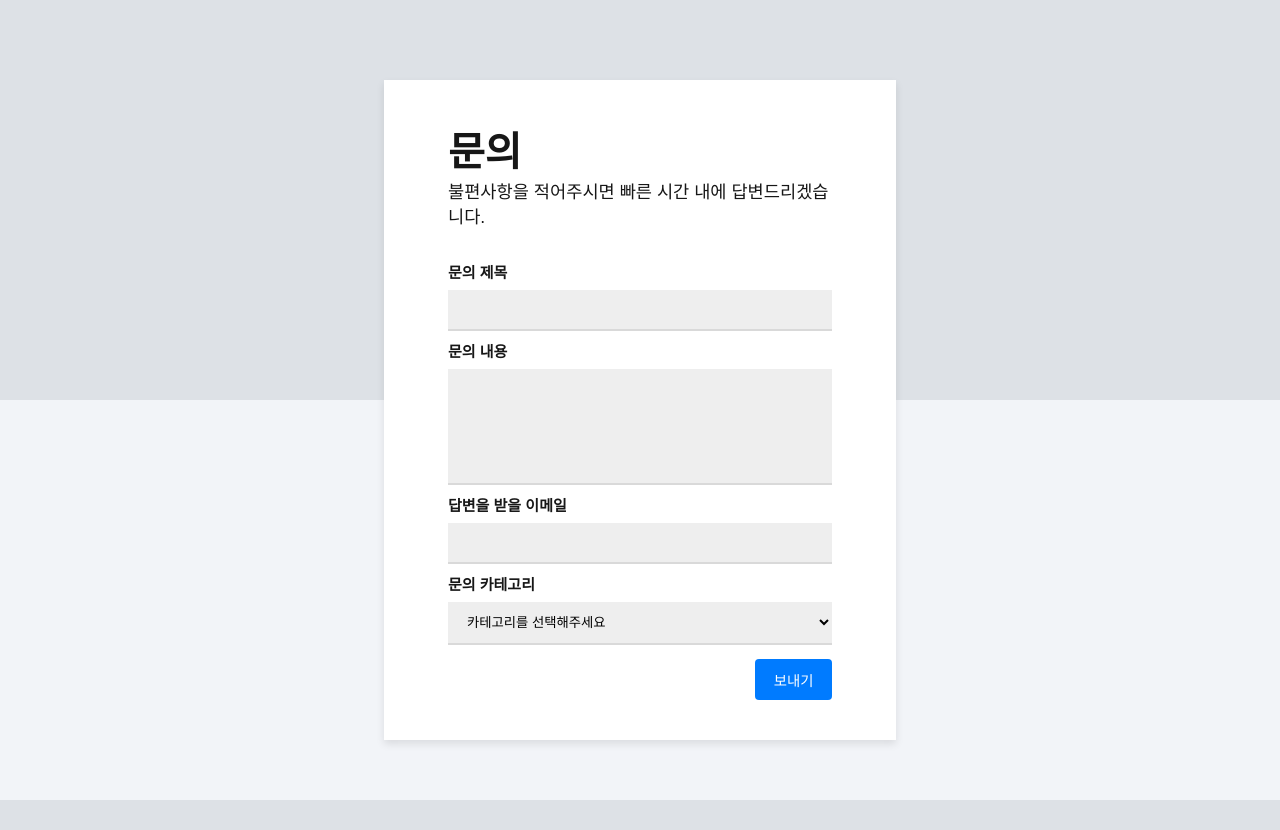
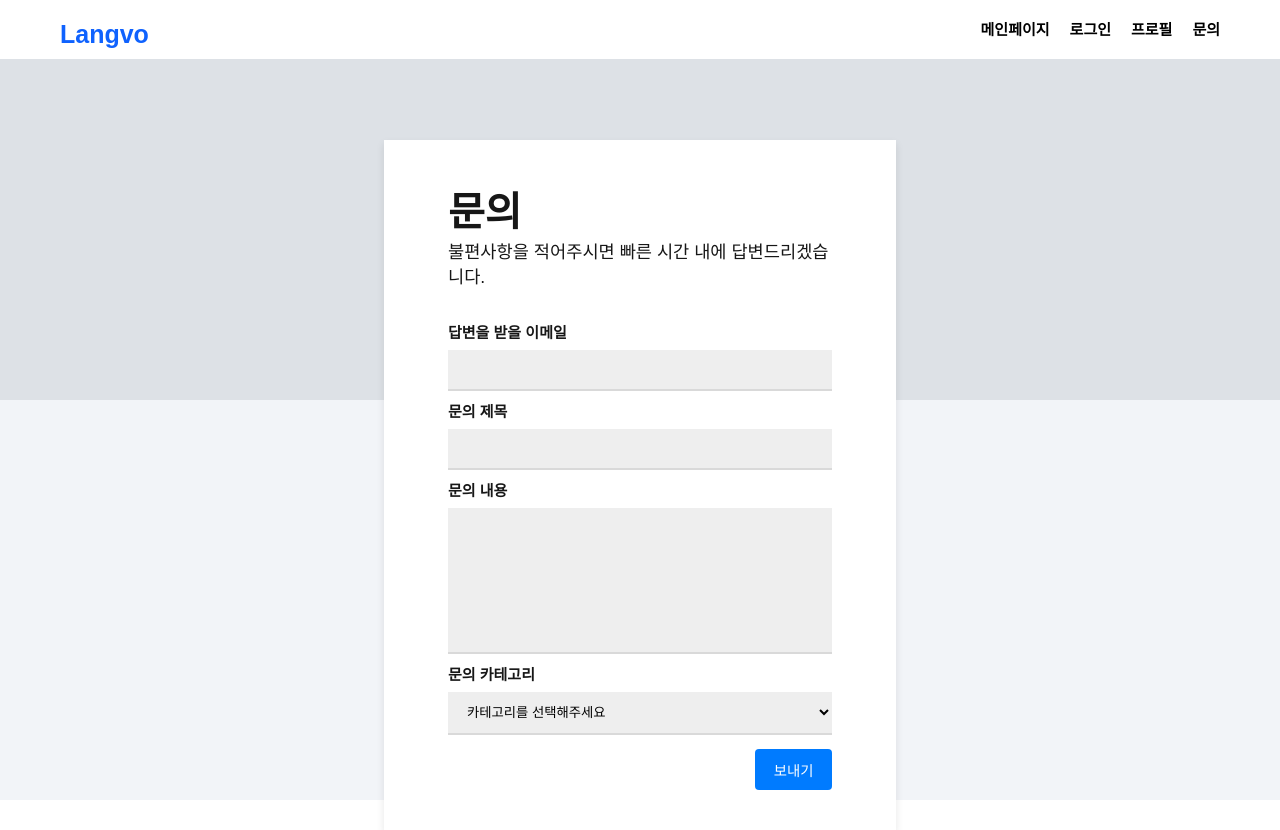
Before and after one commit to ad-seoil/langvo_advancement, a Django app: template templates/langvo/inquiry.html in a window 1280 px wide. Before the commit the page ends 800 px from the top, so only its background shows below. Run offline with Django 5.2, Linux system fonts and the light colour scheme; the template is opened without the code that fills it: values that come from a table or form of the project are taken from there, others are empty; parts of the project's set-up code (start-up, migrations or seed data) failed here and were passed over.

Commit message:
템플릿 상속 문제 해결 문의 메일 저장 로직 완료

```diff
--- a/langvo/urls.py
+++ b/langvo/urls.py
@@ -2,11 +2,12 @@ from django.urls import path
 
 from . import views
 
+# 서로 다른 앱에서 동일한 URL 별칭을 사용하면 중복 문제가 발생하기 때문에 namespace를 지정하는 app_name변수를 추가
 app_name = 'langvo'
 
 urlpatterns = [
-    path('', views.main),
-    path('list', views.index), # config/urls에서 이미 langvo/로 시작하는 url이 매핑되었기 때문에 langvo/ + '' 이 되는 것
-    path('inquiry/', show_inquiry_form, name='inquiry'),
-    path('inquirySuccess/', inquiry_success, name='inquiry_success'),
+    path('', views.index, name='index'), # config/urls에서 이미 langvo/로 시작하는 url이 매핑되었기 때문에 langvo/ + '' 이 되는 것
+    path('<int:inq_id>/', views.detail, name='detail'), # 문의 상세보기
+    path('inquiry/create/', views.create, name='inquiry_create'), # 문의 생성하기
+    path('inquiry/success/', views.success, name='inquiry_success'), # 문의 성공페이지
 ]
--- a/templates/base.html
+++ b/templates/base.html
@@ -7,56 +7,46 @@
     <meta name="viewport" content="width=device-width, initial-scale=1, shrink-to-fit=no">
     <link rel="stylesheet" type="text/css" href="{% static 'css/setting.css' %}">
     <link rel="stylesheet" type="text/css" href="{% static 'css/header.css' %}">
-    <title>Hello, pybo!</title>
+    <title>Langvo</title>
 </head>
 <body>
 <!-- 기본 템플릿 안에 삽입될 내용 Start -->
-{% block content %}
 <!-- 상단바 전체 박스 -->
 <div id="naviBox">
     <!-- 안쪽 navi박스 + 로고 -->
     <div id="naviBox2">
         <!-- 로고, 프로젝트명 박스 -->
         <div id="logoBox">
-            <!-- <img src="/image/DOGE_Logo.png" alt="DOGE_Logo"> -->
-            <!-- <img src="/static/image/DOGE_Logo.png" alt="DOGE_Logo"> -->
-            <a th:href="@{/doge}">
+            <a href="{% url 'langvo:index' %}">  <!-- 메인 페이지 링크로 수정 -->
                 <p>Langvo</p>
             </a>
-
         </div>
         <!-- 내비게이션 -->
         <nav id="nav">
             <ul id="menu">
                 <li class="main">
-                    <a th:href="@{/doge}">메인페이지</a>
+                    <a href="{% url 'langvo:index' %}">메인페이지</a>  <!-- 메인페이지 링크로 수정 -->
                 </li>
 
-                <!-- <li class="main">
-                    <a href="#">언어</a><i class="fa-solid fa-chevron-down icon"></i>
-                    <ul class="sub">
-                        <li class="subList"><a href="#">English</a></li>
-                        <li class="subList"><a href="#">한국어</a></li>
-                        <li class="subList"><a href="#">日本語</a></li>
-                    </ul>
-                </li> -->
-
                 <li class="main">
-                    <a th:if="${session.loggedInUser == null}" th:href="@{/login}">로그인</a>
-                    <a th:if="${session.loggedInUser != null}" th:href="@{/logout}">로그아웃</a>
+                    {% if request.user.is_authenticated %}
+                        <a href="#">로그아웃</a>  <!-- 로그아웃 링크 -->
+                    {% else %}
+                        <a href="#">로그인</a>  <!-- 로그인 링크 -->
+                    {% endif %}
                 </li>
                 <li class="main">
-                    <!-- 프로필 페이지로 전송 2025.01.12 HSJ-->
-                    <a th:href="@{/profile}">프로필</a>
+                    <a href="#">프로필</a>  <!-- 프로필 페이지 링크 -->
                 </li>
                 <li class="main">
-                    <!-- 문의 페이지로 전송 2025.01.09 HSJ-->
-                    <a th:href="@{/inquiry}">문의</a>
+                    <a href="{% url 'langvo:inquiry_create' %}">문의</a>  <!-- 문의 페이지 링크 -->
                 </li>
             </ul> <!-- menu 끝 -->
         </nav>  <!-- 내비게이션 끝 -->
-    </div>  <!-- NaviBox2 끝 -->
-</div>  <!-- NaviBox 끝 -->
+    </div>  <!-- naviBox2 끝 -->
+</div>  <!-- naviBox 끝 -->
+{% block content %}
+<!-- 여기서부터는 자식 템플릿 내용이 들어감 -->
 {% endblock %}
 <!-- 기본 템플릿 안에 삽입될 내용 End -->
 </body>
--- a/templates/langvo/inquiry.html
+++ b/templates/langvo/inquiry.html
@@ -1,9 +1,8 @@
-{% extends 'base.html' %}
+{% extends '../base.html' %}
 {% load static %}
 
 {% block content %}
 <link rel="stylesheet" type="text/css" href="{% static 'css/inquiry.css' %}">
-
 <!-- 배경화면 -->
 <div class="background-1"></div>
 <div class="background-2"></div>
@@ -16,27 +15,30 @@
 
         <form action="{% url 'langvo:inquiry_create' %}" method="post">
             {% csrf_token %}
+            <!-- forms.as_p를 사용하면 간단하게 폼을 만들 수 있으나, 세부적인 커스터마이징을 하고 싶어서 사용x -->
+            <!-- {{ form.as_p }} -->
+
+            <label for="email">답변을 받을 이메일</label>
+            <input type="email" id="email" name="inq_email" required>
+            <br>
+
             <label for="subject">문의 제목</label>
-            <input type="text" id="subject" name="inqTitle" required>
+            <input type="text" id="subject" name="inq_title" required>
             <br>
 
             <label for="message">문의 내용</label>
-            <textarea id="message" name="inqContent" rows="6" required></textarea>
-            <br>
-
-            <label for="email">답변을 받을 이메일</label>
-            <input type="email" id="email" name="inqEmail" required>
+            <textarea id="message" name="inq_content" rows="8" required></textarea>
             <br>
 
             <label for="type">문의 카테고리</label>
-            <select name="type" id="type" required>
+            <select name="inq_category" id="type" required>
                 <option value="" disabled selected>카테고리를 선택해주세요</option>
-                <option value="abuse">버그 악용 신고</option>
-                <option value="access">로그인이 안돼요</option>
-                <option value="bug">버그가 있어요</option>
-                <option value="purchase">결제 문제가 있어요</option>
-                <option value="deletion">계정 삭제 요청</option>
-                <option value="other">기타</option>
+                <option value="REPORT_ABUSE">신고합니다</option>
+                <option value="ACCCOUNT_ACCESS">계정 접근 불가</option>
+                <option value="BUG_REPORT">버그 신고</option>
+                <option value="PURCHASE_ISSUE">구매 또는 구독 문제</option>
+                <option value="ACCOUNT_DELETION">계정 삭제 요청</option>
+                <option value="OTHER_BUG">기타</option>
             </select>
 
             <div class="btn-container">
--- a/templates/langvo/inquiry_list.html
+++ b/templates/langvo/inquiry_list.html
@@ -5,7 +5,9 @@
     {% for inquiry in inquiry_list %}
         <!-- for 문에 의해 대입된 inquiry객체의 inq_id번호를 출력 -->
         <!-- for 문에 의해 대입된 inquiry객체의 inq_title을 출력 -->
-        <li><a href="/langvo/{{inq_id}}/">{{ inquiry.inq_title }}</a></li>
+        <!-- <li><a href="/langvo/{{inquiry.inq_id}}/">{{ inquiry.inq_title }}</a></li> -->
+        <!-- URL 리팩토링 방지를 위해 name 설정  -->
+        <li><a href="{% url 'langvo:detail' inquiry.inq_id %}">{{ inquiry.inq_title }}</a></li>
     {% endfor %}
     </ul>
 {% else %}
--- a/templates/langvo/main.html
+++ b/templates/langvo/main.html
@@ -1,4 +1,4 @@
-{% extends 'base.html' %}
+{% extends '../base.html' %}
 {% block content %}
 {% load static %}
 <link rel="stylesheet" type="text/css" href="{% static 'css/main.css' %}">
```
Also changed, not shown: langvo/forms.py (+8 -0 lines), langvo/views.py (+33 -20 lines), static/css/inquirySuccess.css (added, +34 -0 lines), templates/langvo/inquiry_detail.html (added, +7 -0 lines), templates/langvo/inquiry_success.html (added, +18 -0 lines).
